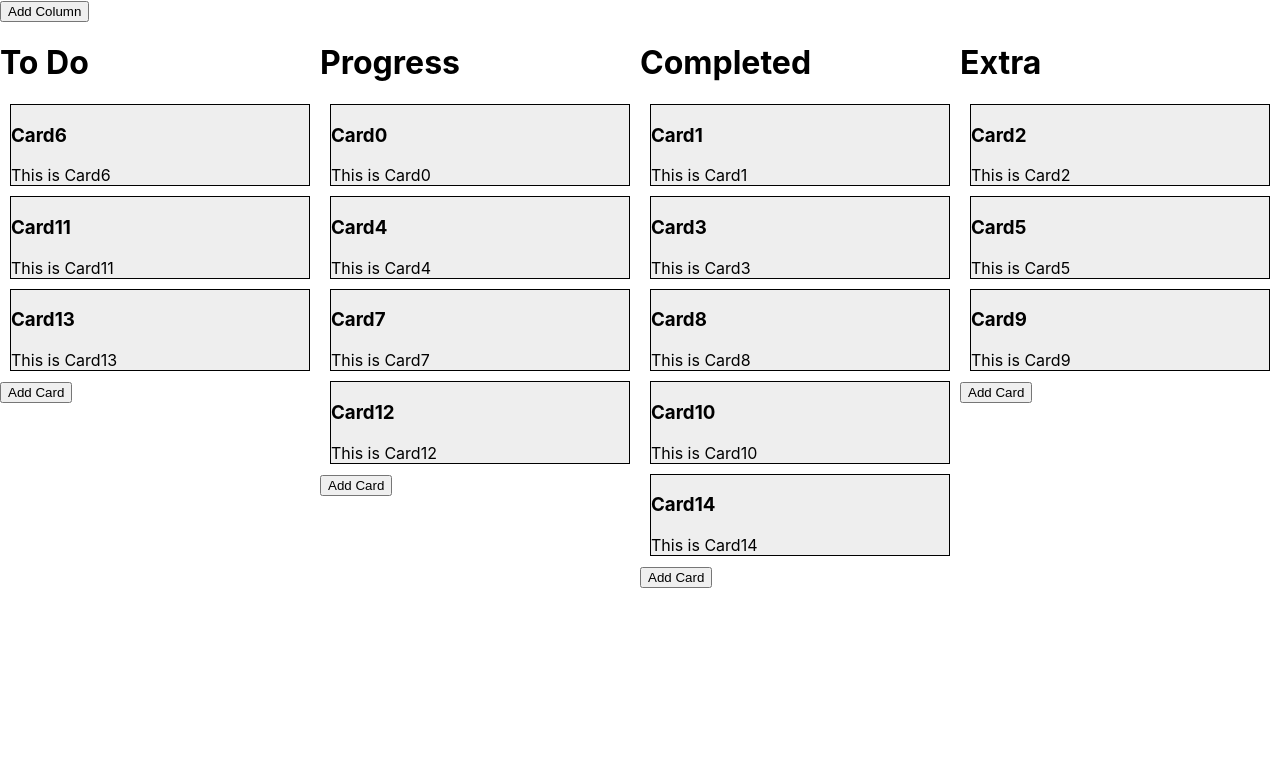
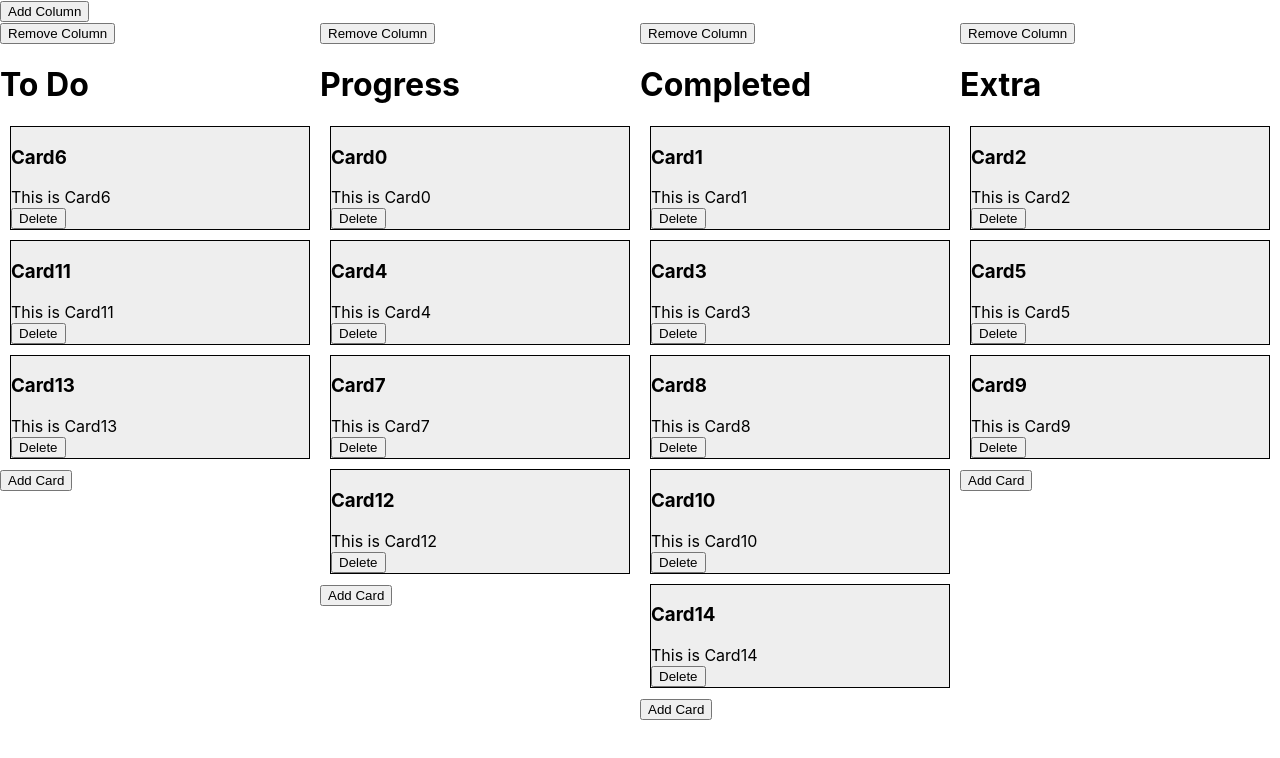
Before and after one commit to PetarDinevBG/react_demo, a React (Create React App) app: page / in a window 1280 px wide. Shown: the top 758 px of the page. Built offline with nearby package versions, Linux system fonts and the light colour scheme.

Commit message:
add, delete column/cards

```diff
--- a/src/Components/Board.js
+++ b/src/Components/Board.js
@@ -92,6 +92,13 @@ export default class Board extends Component {
         this.goToCardView(cardCounter)
         cardCounter++;
     }
+
+    deleteCard(cardID){
+        //TODO Perhaps move cards into the state or as prop
+        cards = cards.filter(e => e.cardID !== cardID);
+        this.forceUpdate();
+    }
+
     //TODO fix card ID numbering
     goToCardView(cardID){
         const cardPosition = this.getCardPosition(cardID);
@@ -128,10 +135,12 @@ export default class Board extends Component {
     getColumns(){
         let columns = []
         for(let i=0; i<this.state.colNames.length; i++) {
-            columns.push(<Column name={this.state.colNames[i]} cards={this.getColCards(this.state.colNames[i])}
+            columns.push(<Column key={this.state.colNames[i]} name={this.state.colNames[i]} cards={this.getColCards(this.state.colNames[i])}
                                  goToCardView={(cardID) => this.goToCardView(cardID)}
                                  changeColName={(column, newName) => this.changeColumnName(column, newName)}
-                                 addNewCard={(column) => this.addNewCard(column)}/>)
+                                 addNewCard={(column) => this.addNewCard(column)}
+                                 removeColumn={(column) => this.removeColumn(column)}
+                                 deleteCard={(cardID) => this.deleteCard(cardID)}/>)
         }
         return columns
     }
@@ -141,6 +150,20 @@ export default class Board extends Component {
             this.state.colNames.push("New Column")
         }
         this.forceUpdate()
+    }
+
+    removeColumn(column){
+        let newColumns = this.state.colNames.filter(e => e !== column);
+        console.log(newColumns)
+        this.setState({colNames: newColumns});
+        let newCards = []
+        for (let i=0; i<cards.length;i++){
+            if(cards[i]["column"] !== column){
+                newCards.push(cards[i])
+            }
+        }
+        cards = newCards;
+        console.log(this.state.colNames)
     }
 
     render() {
--- a/src/Components/Card.js
+++ b/src/Components/Card.js
@@ -1,5 +1,6 @@
 import {Component} from "react";
 import Draggable from "react-draggable";
+import {Button} from "react-bootstrap";
 // Change test vars
 
 class Card extends Component{
@@ -18,6 +19,9 @@ class Card extends Component{
                         <div>
                             {this.props.cardInfo.History}
                         </div>
+                        <Button variant="primary" onClick={() => this.props.deleteCard(this.props.cardInfo.cardID)}>
+                            Delete
+                        </Button>
                     </div>
                 </div>
             </Draggable>
--- a/src/Components/Column.js
+++ b/src/Components/Column.js
@@ -47,7 +47,8 @@ export default class Column extends Component{
     getCards(){
         const cards = []
         for(let i=0; i < this.props.cards.length; i++){
-            cards.push(<Card cardInfo={this.props.cards[i]} goToCardView={this.props.goToCardView}/>)
+            cards.push(<Card cardInfo={this.props.cards[i]} goToCardView={this.props.goToCardView}
+                             deleteCard={(cardID) => this.props.deleteCard(cardID)}/>)
         }
         return cards;
     }
@@ -60,6 +61,9 @@ export default class Column extends Component{
 
             <>
                 <div class="column container">
+                    <Button variant="primary" onClick={() => this.props.removeColumn(this.state.colName)}>
+                        Remove Column
+                    </Button>
                         {this.handleColChange()}
                     <div class=".grid">
                         {this.getCards()}
```
